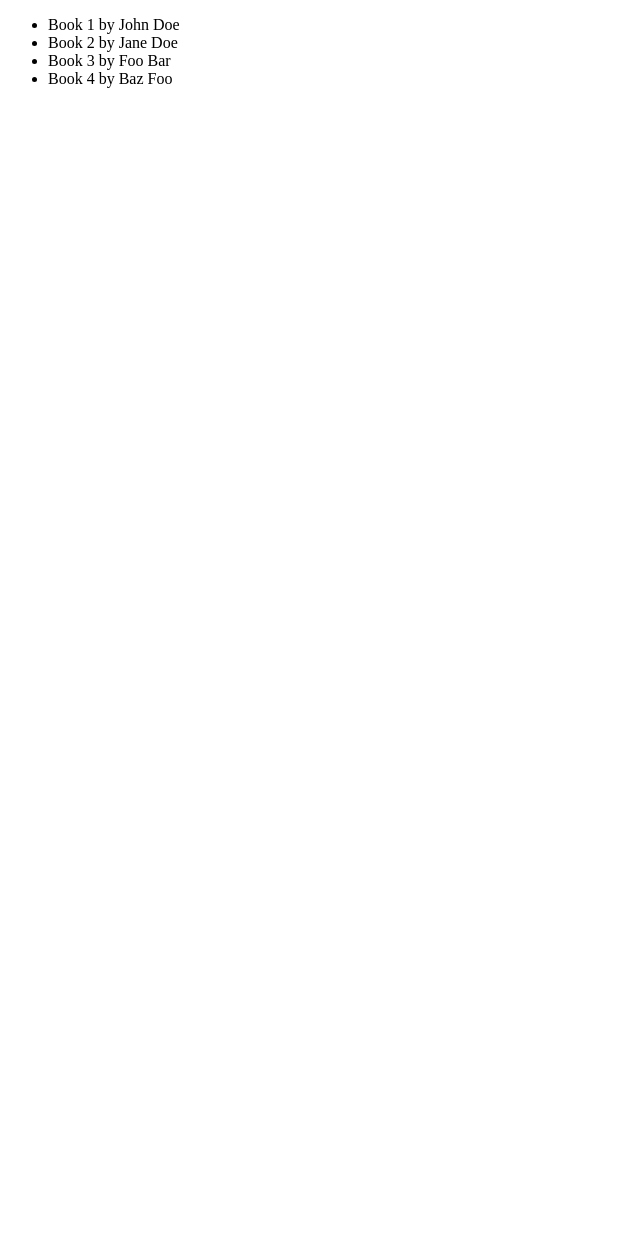
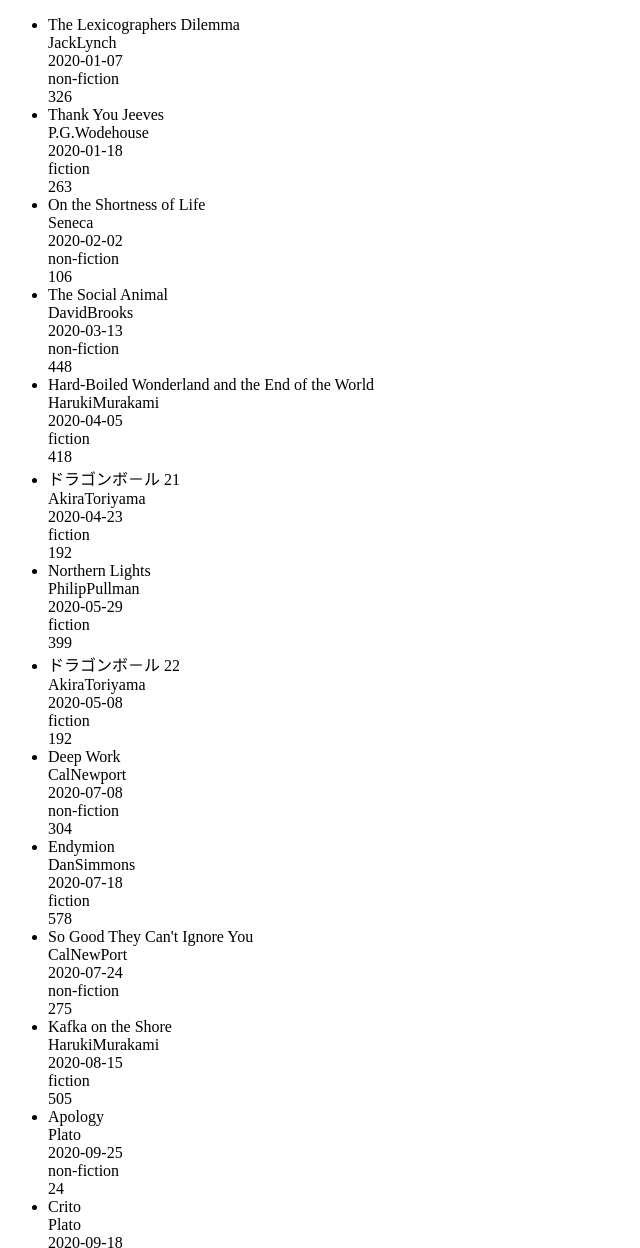
Before and after one commit to vanweerden/book-log, a website: page app/index.html in a window 1280 px wide. Shown: the top 1248 px of the page, without its empty margins (0-640 px from the left). Before the commit the page ends 800 px from the top, so only its background shows below. Drawn offline with nearby package versions, Linux system fonts and the light colour scheme.

Commit message:
Added actual books to JSON file and adjusted template

```diff
--- a/app/book-list/book-list.template.html
+++ b/app/book-list/book-list.template.html
@@ -1,5 +1,11 @@
 <ul class="books">
   <li ng-repeat="book in $ctrl.books">
-    {{book.title}} by {{book.authorFirstName}} {{book.authorLastName}}
+    <div>{{book.title}}</div>
+    <div>
+      <span>{{book.authorFirstName}}</span><span>{{book.authorLastName}}</span>
+    </div>
+    <div>{{book.finished}}</div>
+    <div>{{book.type}}</div>
+    <div>{{book.pages}}</div>
   </li>
 </ul>
--- a/app/books/books.json
+++ b/app/books/books.json
@@ -1,38 +1,128 @@
 [
   {
-    "id": 1,
-    "title":  "Book 1",
-    "authorFirstName": "John",
-    "authorLastName": "Doe",
+    "id": "1",
+    "title": "The Lexicographers Dilemma",
+    "authorFirstName": "Jack",
+    "authorLastName": "Lynch",
     "finished": "2020-01-07",
-    "type": "fiction",
-    "pages": 326
+    "type": "non-fiction",
+    "pages": "326"
   },
   {
-    "id": 2,
-    "title":  "Book 2",
-    "authorFirstName": "Jane",
-    "authorLastName": "Doe",
-    "finished": "2020-01-14",
-    "type": "non-fiction",
-    "pages": 400
+    "id": "2",
+    "title": "Thank You Jeeves",
+    "authorFirstName": "P.G.",
+    "authorLastName": "Wodehouse",
+    "finished": "2020-01-18",
+    "type": "fiction",
+    "pages": "263"
   },
   {
-    "id": 3,
-    "title":  "Book 3",
-    "authorFirstName": "Foo",
-    "authorLastName": "Bar",
-    "finished": "2020-01-21",
-    "type": "fiction",
-    "pages": 50
+    "id": "3",
+    "title": "On the Shortness of Life",
+    "authorFirstName": "",
+    "authorLastName": "Seneca",
+    "finished": "2020-02-02",
+    "type": "non-fiction",
+    "pages": "106"
   },
   {
-    "id": 4,
-    "title":  "Book 4",
-    "authorFirstName": "Baz",
-    "authorLastName": "Foo",
-    "finished": "2020-02-14",
+    "id": "4",
+    "title": "The Social Animal",
+    "authorFirstName": "David",
+    "authorLastName": "Brooks",
+    "finished": "2020-03-13",
+    "type": "non-fiction",
+    "pages": "448"
+  },
+  {
+    "id": "5",
+    "title": "Hard-Boiled Wonderland and the End of the World",
+    "authorFirstName": "Haruki",
+    "authorLastName": "Murakami",
+    "finished": "2020-04-05",
     "type": "fiction",
-    "pages": 900
+    "pages": "418"
+  },
+  {
+    "id": "6",
+    "title": "ドラゴンボ－ル 21",
+    "authorFirstName": "Akira",
+    "authorLastName": "Toriyama",
+    "finished": "2020-04-23",
+    "type": "fiction",
+    "pages": "192"
+  },
+  {
+    "id": "21",
+    "title": "Northern Lights",
+    "authorFirstName": "Philip",
+    "authorLastName": "Pullman",
+    "finished": "2020-05-29",
+    "type": "fiction",
+    "pages": "399"
+  },
+  {
+    "id": "22",
+    "title": "ドラゴンボ－ル 22",
+    "authorFirstName": "Akira",
+    "authorLastName": "Toriyama",
+    "finished": "2020-05-08",
+    "type": "fiction",
+    "pages": "192"
+  },
+  {
+    "id": "25",
+    "title": "Deep Work",
+    "authorFirstName": "Cal",
+    "authorLastName": "Newport",
+    "finished": "2020-07-08",
+    "type": "non-fiction",
+    "pages": "304"
+  },
+  {
+    "id": "26",
+    "title": "Endymion",
+    "authorFirstName": "Dan",
+    "authorLastName": "Simmons",
+    "finished": "2020-07-18",
+    "type": "fiction",
+    "pages": "578"
+  },
+  {
+    "id": "29",
+    "title": "So Good They Can't Ignore You",
+    "authorFirstName": "Cal",
+    "authorLastName": "NewPort",
+    "finished": "2020-07-24",
+    "type": "non-fiction",
+    "pages": "275"
+  },
+  {
+    "id": "30",
+    "title": "Kafka on the Shore",
+    "authorFirstName": "Haruki",
+    "authorLastName": "Murakami",
+    "finished": "2020-08-15",
+    "type": "fiction",
+    "pages": "505"
+  },
+  {
+    "id": "31",
+    "title": "Apology",
+    "authorFirstName": "",
+    "authorLastName": "Plato",
+    "finished": "2020-09-25",
+    "type": "non-fiction",
+    "pages": 24
+  },
+  {
+    "id": "32",
+    "title": "Crito",
+    "authorFirstName": "",
+    "authorLastName": "Plato",
+    "finished": "2020-09-18",
+    "type": "non-fiction",
+    "pages": 13
   }
 ]
```
